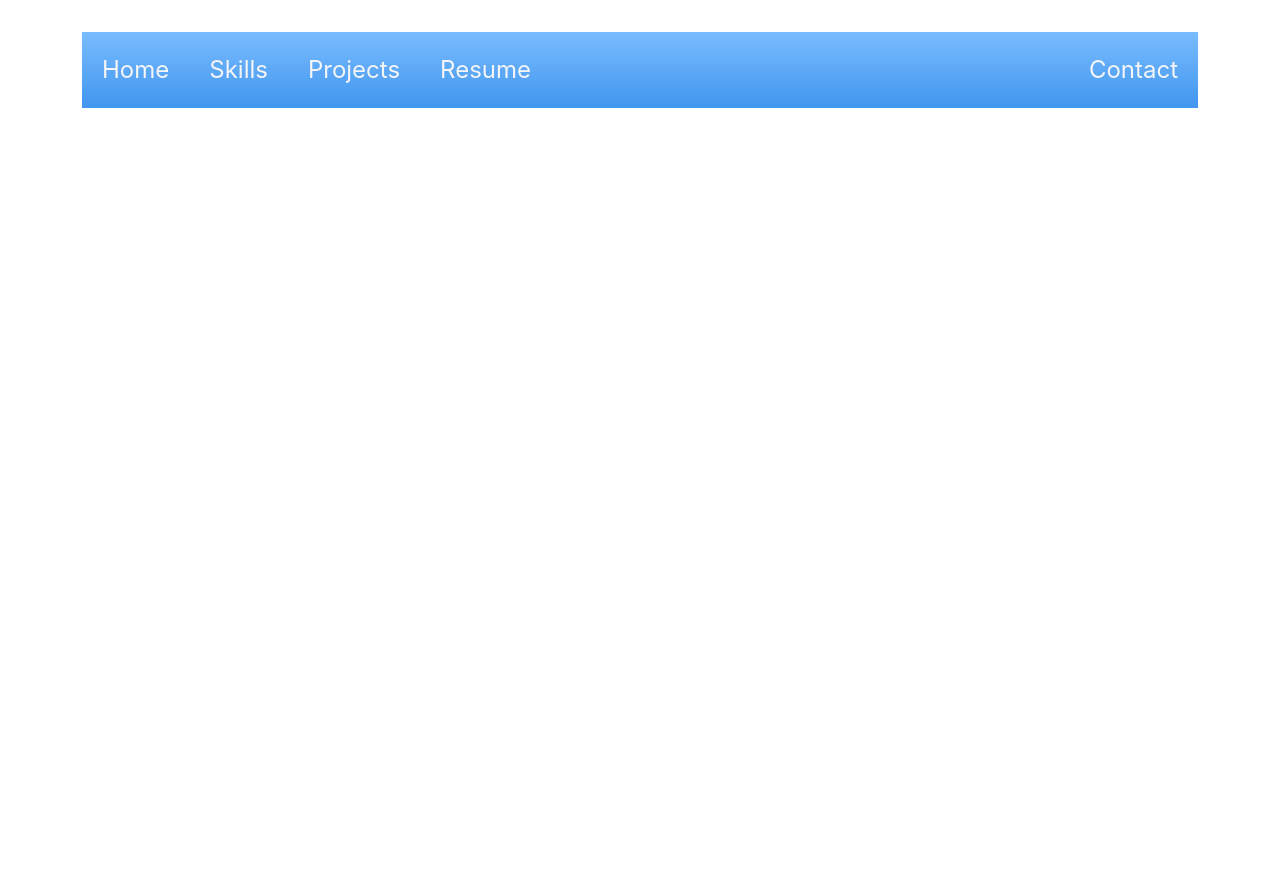
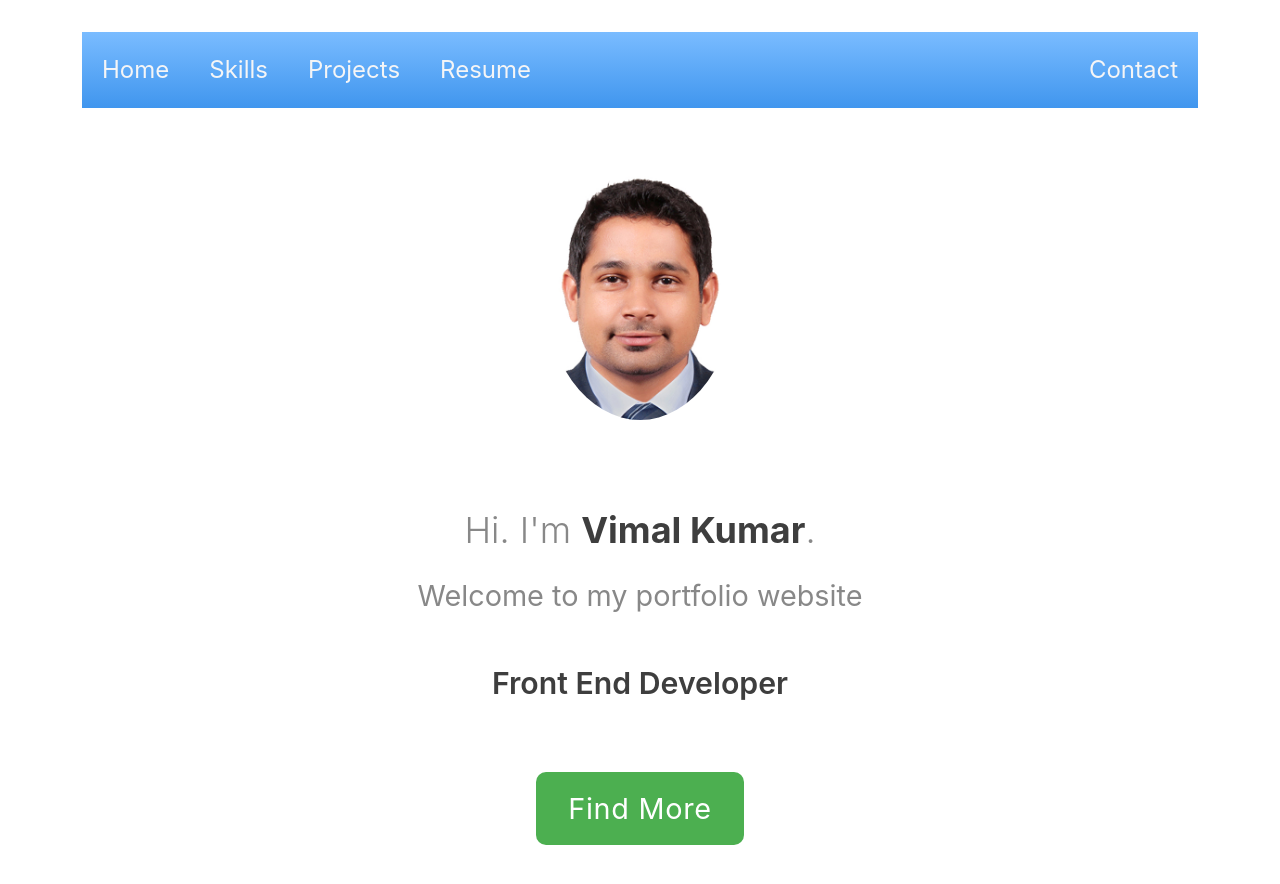
Before and after one commit to Vimalraveendra/Portfolio, a React (Vite) app: page / in a window 1280 px wide. Shown: the top 884 px of the page. Before the commit the page ends 800 px from the top, so only its background shows below. Built offline with nearby package versions, Linux system fonts and the light colour scheme.

Commit message:
added HeroPage and its  content

```diff
--- a/src/App.tsx
+++ b/src/App.tsx
@@ -1,12 +1,14 @@
 
 import './App.css'
 import NavigationComponent from './Components/Navigation/Navigation.Component'
+import HeroPage from './Pages/HeroPage/HeroPage'
 
 const  App=()=> {
 
   return (
     <>
     <NavigationComponent/>
+    <HeroPage/>
     </>
   )
 }
--- /dev/null
+++ b/src/Pages/HeroPage/HeroPage.styles.css
@@ -0,0 +1,70 @@
+
+.hero-container{
+    display: flex;
+    flex-wrap: wrap;
+    height: 100vh;
+
+}
+
+.hero-section{
+    flex: 30%;
+    padding: 15px;
+
+   /*  align-self:center; */
+}
+.main {
+    flex: 70%;
+    padding: 10px;
+   /*  align-self: center; */
+
+}
+.cover {
+    width: 12rem;
+    border-radius: 100%;
+    margin-top: 30px;
+    padding-top: 20px;
+
+
+}
+.btn {
+  background-color: #4CAF50;
+  border: none;
+  color: white;
+  padding: 15px 32px;
+  text-align: center;
+  text-decoration: none;
+  display: inline-block;
+  margin: 4px 2px;
+  cursor: pointer;
+  border-radius:10px;
+  margin-bottom: 25px;
+  margin-top: 25px;
+}
+.large {
+    font-size: 1em;
+    letter-spacing: 0.025em;
+}
+h1 {
+    font-size:1.25em;
+    font-weight: 300;
+    color: #888;
+    line-height: 1.25em;
+}
+strong{
+    font-weight:bold;
+    color: #3e3e3e;
+}
+
+p{
+    font-size: 1em;
+    color: #888;
+    line-height: 1em;
+
+}
+
+h2 strong{
+    font-size: .700em;
+    font-weight: 600;
+    line-height: 1em;
+
+}
--- /dev/null
+++ b/src/Pages/HeroPage/HeroPage.tsx
@@ -0,0 +1,27 @@
+import { Link } from 'react-scroll';
+
+import "./HeroPage.styles.css"
+
+const HeroPage = () => {
+  return (
+
+<div  id="home"  className="zone hero-container">
+  	 <div className="hero-section">
+  	 	<img className="cover" src="/src/assets/myimage.jpg"/>
+     </div>
+  	 <div className="main">
+  	 	<h1>Hi. I'm <strong>Vimal Kumar</strong>.</h1>
+  	   <p>Welcome to my portfolio website</p>
+  	   <h2><strong>Front End Developer</strong></h2>
+          <Link to="projects" className="btn large">Find More</Link>
+  	 </div>
+
+  </div>
+
+
+
+
+  )
+}
+
+export default HeroPage
```
Also changed, not shown: src/assets/myimage.jpg (added).
